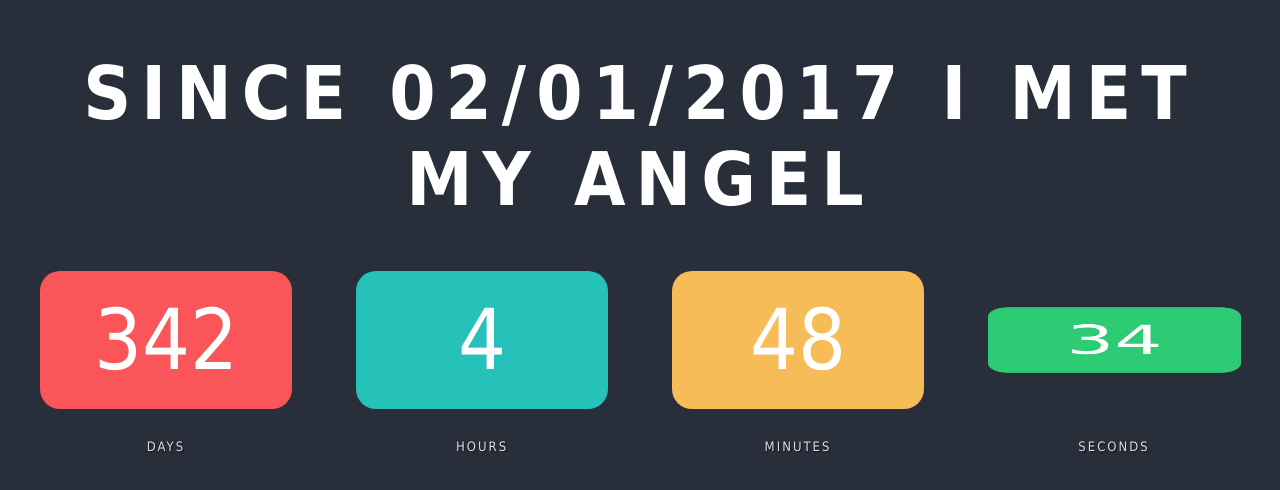
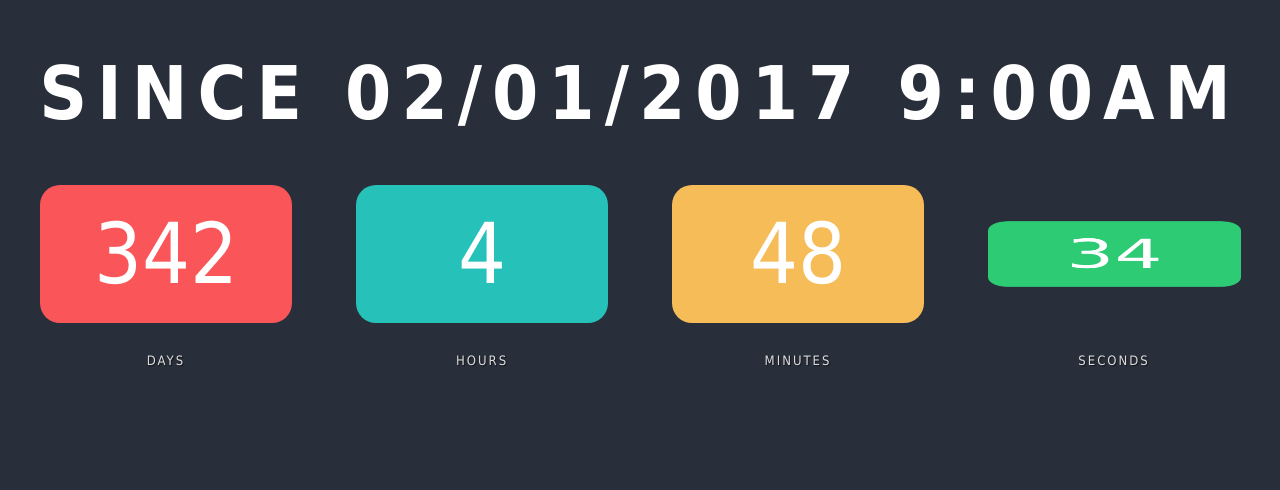
Before and after one commit to sallce/LoveAngel, a plain HTML site: page index.html in a window 1280 px wide. Drawn offline with Linux system fonts and the light colour scheme.

Commit message:
Update index.html

```diff
--- a/index.html
+++ b/index.html
@@ -7,7 +7,7 @@
   </head>
   <body>
     <div class="del-countdown">
-      <h1>SINCE 02/01/2017 I MET MY ANGEL</h1>
+      <h1>SINCE 02/01/2017 9:00AM</h1>
       <div id="clock"></div>
       <div id="units">
         <span>Days</span>
```
